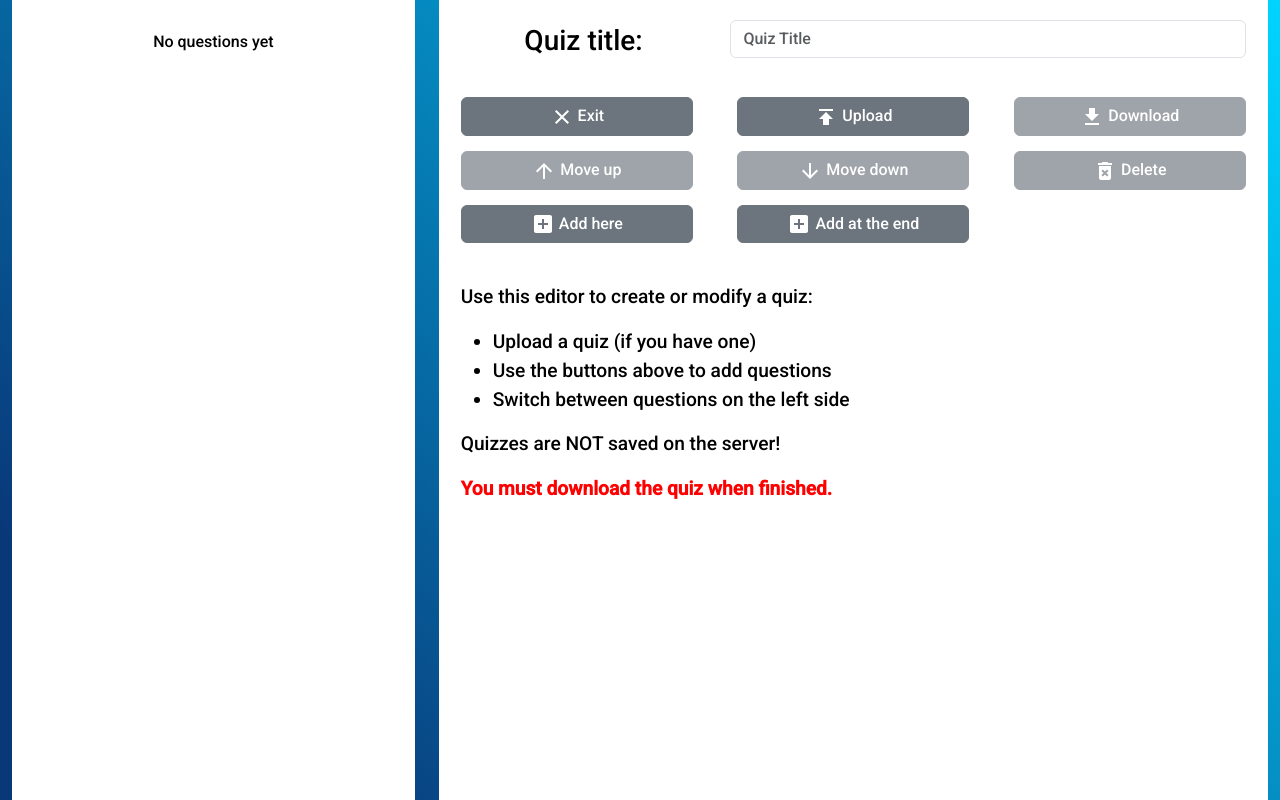
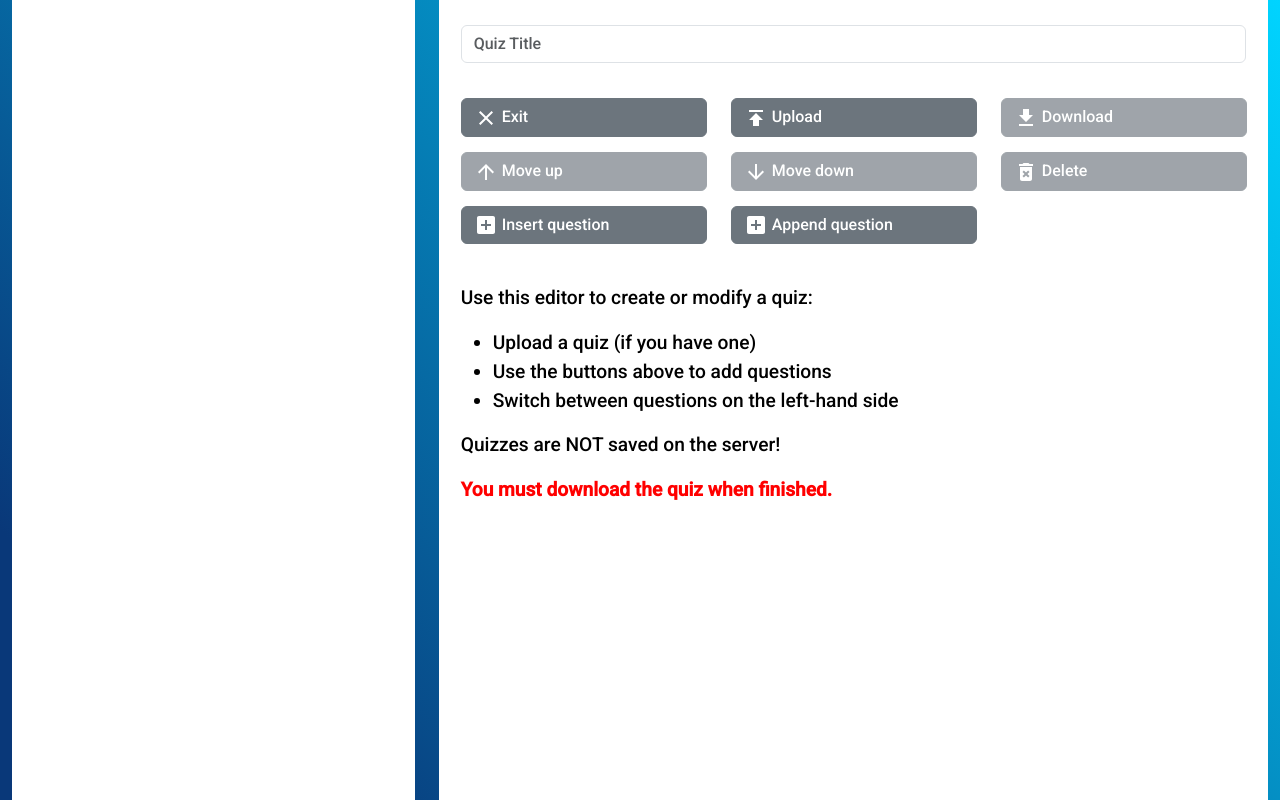
Before and after one commit to david-04/quiz-mate, a React (Create React App) app in the folder frontend/: page /#/editor in a window 1280 px wide. Built offline with nearby package versions, Linux system fonts and the light colour scheme.

Commit message:
Add image size guide to quiz editor

```diff
--- a/frontend/src/components/QuestionEditor/QuestionEditor.css
+++ b/frontend/src/components/QuestionEditor/QuestionEditor.css
@@ -1,6 +1,15 @@
+.question-editor {
+    padding: 5px 10px 5px 10px;
+}
+
 .question-editor-container {
     padding: 30px 30px;
     margin-top: 20px;
+}
+
+.question-editor-container textarea {
+    margin-left: 12px;
+    width: calc(100% - 24px);
 }
 
 .editor-textarea {
@@ -53,16 +62,41 @@
 }
 
 .image-preview {
-    width: 100%;
-    display: flex;
-    justify-content: center;
-    margin-top: 10px;
-    padding: 10px;
-    background-color: #f8f9fa;
-    border-radius: 4px;
+    padding-top: 0.7em;
+    padding-bottom: 0.7em;
+}
+
+.image-preview-frame {
+    border: 1px solid red;
+    box-shadow: 0 0 20px 3px #808080;
+    width: 21em;
+    max-width: 21em;
+    height: 6.89em;
+    max-height: 6.89em;
+    object-fit: fill;
+    display: table-cell;
+    vertical-align: middle;
 }
 
 .image-preview img {
     border-radius: 4px;
     box-shadow: 0 2px 4px rgba(0, 0, 0, 0.1);
+    max-width: 21em;
+    max-height: 6.89em;
+    width: 100%;
+    height: auto;
+    object-fit: contain;
+
 }
+
+.aspect-ratio-advice,
+.aspect-ratio-indicator-advice {
+    font-size: 0.75rem;
+    margin-top: auto;
+    margin-bottom: auto;
+    text-align: left;
+}
+
+.aspect-ratio-indicator-advice {
+    padding-top: 1em;
+}
--- a/frontend/src/components/QuestionEditor/index.js
+++ b/frontend/src/components/QuestionEditor/index.js
@@ -112,8 +112,11 @@ class QuestionEditor extends Component {
                     <InputGroup>
                         <Button variant="secondary" as="label" htmlFor="image-upload">
                             <img src={ImageIcon} className="material-ui-icon" alt="Upload image" />
-                            <span>Upload Image</span>
+                            <span> Upload Image</span>
                         </Button>
+                        {this.renderRemoveImageOrSizeHint(question.imageUrl)}
+
+                    </InputGroup>
                     <input
                         id="image-upload"
                         type="file"
@@ -121,20 +124,34 @@ class QuestionEditor extends Component {
                         onChange={this.onImageChange}
                         style={{ display: 'none' }}
                     />
-                        {question.imageUrl && (
-                            <Button variant="danger" onClick={this.removeImage}>
-                                Remove Image
-                            </Button>
-                        )}
-                    </InputGroup>
                 </div>
                 {question.imageUrl && (
                     <div className="image-preview">
-                        <img src={question.imageUrl} alt="Question" style={{ maxWidth: '100%', maxHeight: '300px' }} />
+                        <div className="image-preview-frame">
+                            <img src={question.imageUrl} alt="Question" />
+                        </div>
+                    </div>
+                )}
+                {question.imageUrl && (
+                    <div className="aspect-ratio-indicator-advice">
+                        The recommended aspect ratio is 3.05 (e.g. 1214 x 398 pixels) - the ratio of the red frame.
                     </div>
                 )}
             </Row>
         );
+    }
+
+    renderRemoveImageOrSizeHint(imageUrl) {
+        if (imageUrl) {
+            return (<Button variant="danger" onClick={this.removeImage}>
+                Remove Image
+            </Button>);
+        } else {
+            return (
+                <span className="aspect-ratio-advice">
+                    The recommended aspect ratio is 3.05 (e.g. 1214 x 398 pixels)
+                </span>);
+        }
     }
 
     render() {
@@ -157,12 +174,12 @@ class QuestionEditor extends Component {
             );
         } else {
             return (
-                <div style={{ margin: '40px auto 0 10px', textAlign: "left", fontSize: "1.2rem" }}>
+                <div style={{ margin: '40px auto 0 0', textAlign: "left", fontSize: "1.2rem" }}>
                     <p>Use this editor to create or modify a quiz:</p>
                     <ul>
                         <li>Upload a quiz (if you have one)</li>
                         <li>Use the buttons above to add questions</li>
-                        <li>Switch between questions on the left side</li>
+                        <li>Switch between questions on the left-hand side</li>
                     </ul>
                     <p>Quizzes are NOT saved on the server!</p>
                     <p style={{ color: "red", fontWeight: "bold" }} >You must download the quiz when finished.</p>
--- a/frontend/src/components/QuestionExplorer/index.js
+++ b/frontend/src/components/QuestionExplorer/index.js
@@ -27,8 +27,8 @@ class QuestionExplorer extends Component {
     renderListItems() {
         if (this.props.questions.length === 0) {
             return (
-                <div className="question-explorer-list" style={{ fontSize: '1rem', marginTop: '30px' }}>
-                    No questions yet
+                <div className="question-explorer-list" style={{ fontSize: '1rem', padding: '30px', textAlign: "left" }}>
+                    {/* This quiz contains new questions yet.<br /><br />Use the "insert question" or "append question" button on the right to add one. */}
                 </div>
             );
         } else {
--- a/frontend/src/views/editor/Editor.css
+++ b/frontend/src/views/editor/Editor.css
@@ -24,7 +24,6 @@
     min-height: 100%;
     font-size: 100px;
     text-align: right;
-    filter: alpha(opacity=0);
     opacity: 0;
     outline: none;
     background: white;
@@ -32,14 +31,21 @@
     display: block;
 }
 
-.editor-button-container {
+.editor-button-container-row {
+    margin: 0 0 0 -20px;
+    width: calc(100% + 25px);
     display: flex;
     flex-wrap: wrap;
+    justify-content: flex-start;
 }
 
 .editor-button {
-    width: 92%;
-    margin: 15px auto 0 auto;
+    width: 100%;
+    margin: 15px 30px 0 0;
+}
+
+.editor-button-container .editor-button {
+    text-align: left;
 }
 
 .missing-title {
--- a/frontend/src/views/editor/index.js
+++ b/frontend/src/views/editor/index.js
@@ -238,12 +238,12 @@ class Editor extends Component {
             disabled: this.state.selectedIndex < 0
         },
         {
-            text: 'Add here',
+            text: 'Insert question',
             icon: <img src={AddBox} className="material-ui-icon" alt="Add here" />,
             click: () => this.addQuestion(true)
         },
         {
-            text: 'Add at the end',
+            text: 'Append question',
             icon: <img src={AddBox} className="material-ui-icon" alt="Add at the end" />,
             click: () => this.addQuestion(false)
         }
@@ -276,11 +276,11 @@ class Editor extends Component {
                         <Col xl={8} lg={8} md={8} sm={12}>
                             <div className="question-editor">
                                 <Container fluid>
-                                    <Row style={{ padding: "20px 10px 20px 10px" }}>
-                                        <Col lg={4} md={6} style={{ textAlign: "center" }}>
+                                    <Row style={{ padding: "20px 0px 20px 0px" }}>
+                                        {/* <Col lg={3} md={6} style={{ textAlign: "left" }}>
                                             Quiz title:
-                                        </Col>
-                                        <Col lg={8} md={6}>
+                                        </Col> */}
+                                        <Col lg={12} md={12}>
                                             <Form.Control
                                                 as="input"
                                                 value={this.state.title}
@@ -291,7 +291,7 @@ class Editor extends Component {
                                             />
                                         </Col>
                                     </Row>
-                                    <Row>
+                                    <Row className="editor-button-container-row">
                                         {
                                             this.topButtonsConfig().map(btn => {
                                                 if (btn.customUpload) {
```
Lines whose indentation alone changed are shown as unchanged.
